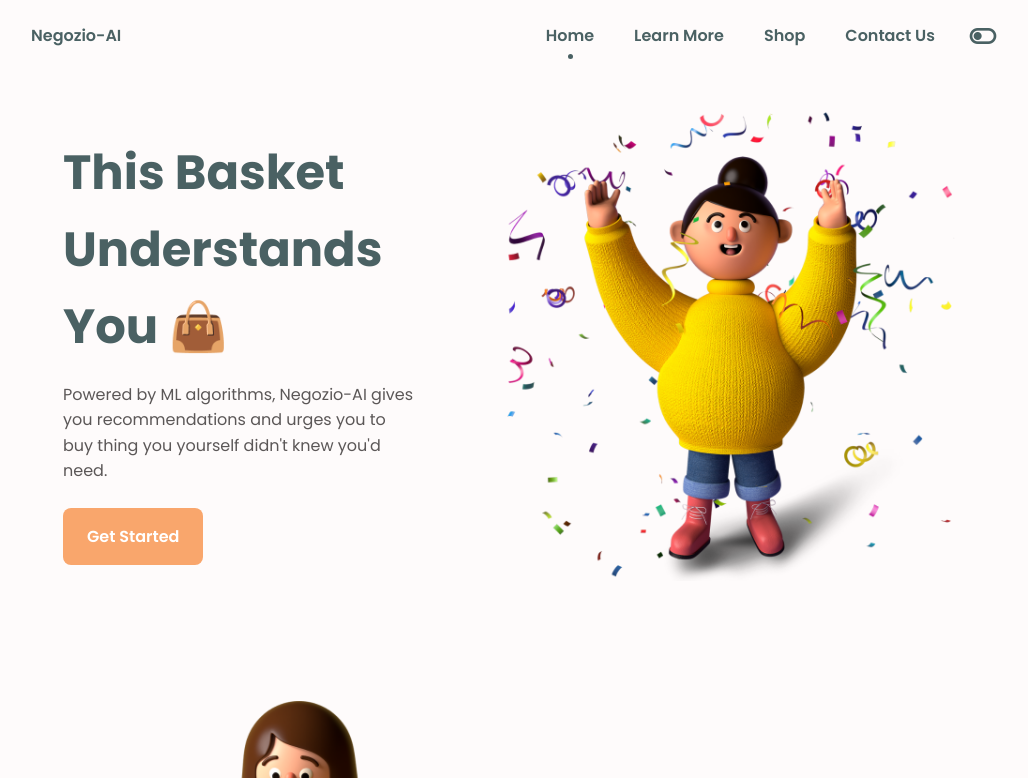
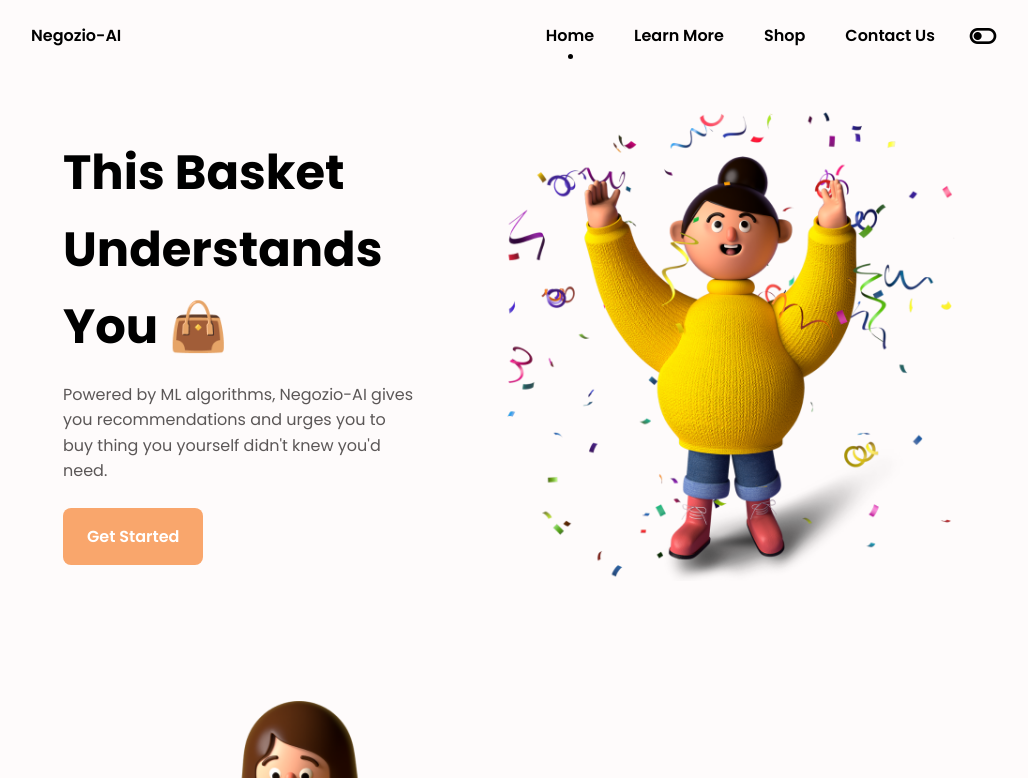
Before and after one commit to Nishtha0801/Negozio-AI, a plain HTML site: page View/landingpage.ejs in a window 1280 px wide. Shown: the top 778 px of the page, without its empty margins (125-1153 px from the left). Drawn offline with nearby package versions, Linux system fonts and the light colour scheme; files that its build step writes are made by us from their sources; files whose address does not match are found by name.

Commit message:
Setting the color theme

```diff
--- a/public/css/styles.css
+++ b/public/css/styles.css
@@ -9,7 +9,7 @@
   --first-color: #F9A66C;
   --first-color-alt: #0E4F85;
   --first-color-send: #ffc94b;
-  --title-color: #4A6163;
+  --title-color: black;
   --text-color: #5B5757;
   --text-color-light: #8F8A8A;
   --body-color: #FEFBFB;
```
